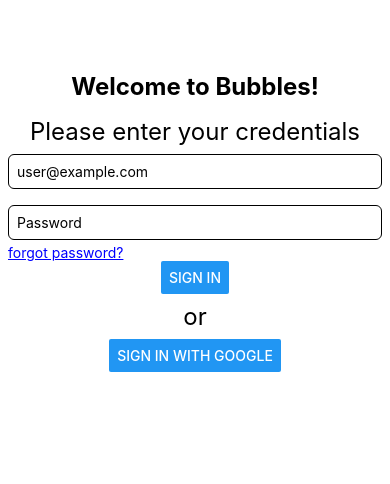
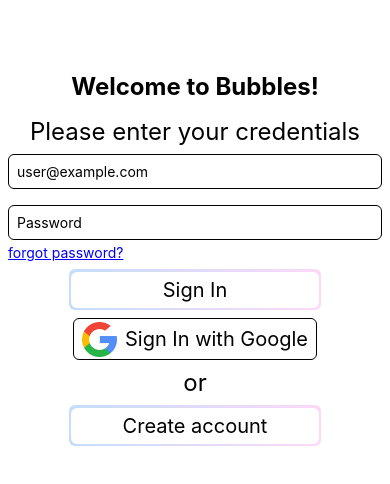
Before and after one commit to Youssef-S-Negm/Bubbles, a React Native app: screen / in a window 390 px wide. Shown: the top 484 px of the page. Built offline with nearby package versions, Linux system fonts and the light colour scheme.

Commit message:
replaced native buttons with custom buttons

```diff
--- a/components/screens/SignInScreen.js
+++ b/components/screens/SignInScreen.js
@@ -1,5 +1,8 @@
 import { Button, StyleSheet, Text, TextInput, View } from 'react-native'
 import React, { useState } from 'react'
+import SignInButton from '../buttons/SignInButton'
+import SignInWithGoogleButton from '../buttons/SignInWithGoogleButton'
+import SignUpButton from '../buttons/SignUpButton'
 
 const SignInScreen = () => {
     const [email, setEmail] = useState('')
@@ -36,9 +39,12 @@ const SignInScreen = () => {
                     forgot password?
                 </Text>
             </View>
-            <Button title='Sign in' />
+            <View style={{ height: 8 }} />
+            <SignInButton />
+            <View style={{height: 8}}/>
+            <SignInWithGoogleButton />
             <Text style={styles.normalText}>or</Text>
-            <Button title='Sign in with Google' />
+            <SignUpButton />
         </View>
     )
 }
@@ -72,6 +78,10 @@ const styles = StyleSheet.create({
     },
     forgotPasswordView: {
         alignSelf: 'stretch',
-        paddingTop: 4
+        paddingTop: 4,
+        flexDirection: 'row',
+    },
+    signUpText: {
+        textAlign: 'right'
     }
 })
```
